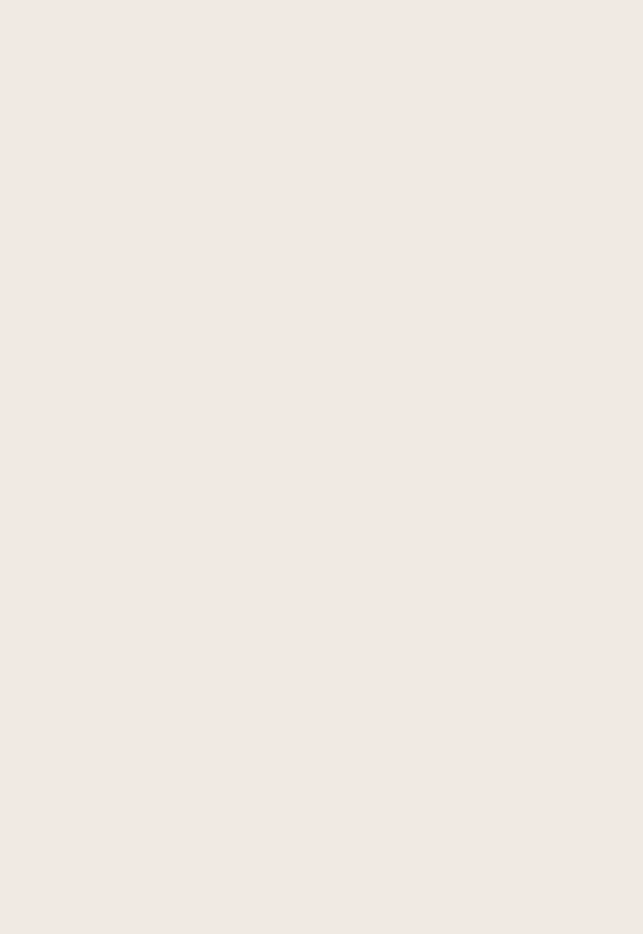
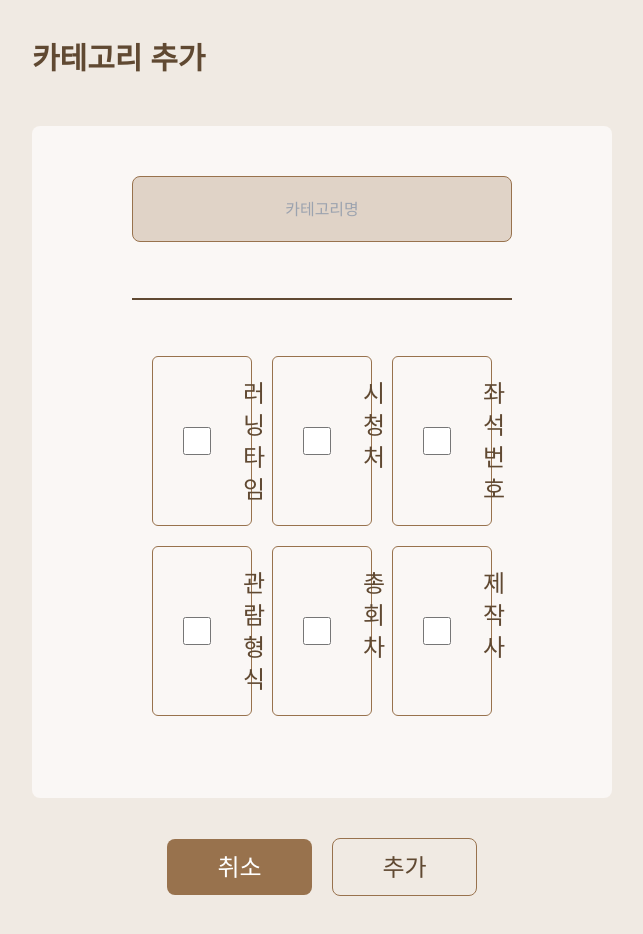
Before and after one commit to Sonjieun2/MediaDiary, a React (Vite) app: page /addCategory in a window 1280 px wide. Shown: the part 100-1034 px from the top of the page, without its empty margins (318-961 px from the left). Before the commit the page ends 800 px from the top, so only its background shows below. Built offline with nearby package versions, Linux system fonts and the light colour scheme.

Commit message:
카테고리 추가 페이지 추가

```diff
--- a/src/components/forms/FieldConfigs.js
+++ b/src/components/forms/FieldConfigs.js
@@ -1,50 +1,33 @@
-export const FieldConfig = {
-  movie: [
-    {
+export const Field = {
+  runningTime: {
     label: '러닝타임',
     placeholder: '0분',
   },
-    {
+  platform: {
     label: '시청처',
-      placeholder: '-',
+    placeholder: 'CGV',
   },
-    {
+  seat: {
     label: '좌석번호',
-      placeholder: 'A열 1',
+    placeholder: 'A열 10',
   },
-    {
+  format: {
     label: '관람형식',
     placeholder: '2D',
   },
-  ],
 
-  drama: [
-    {
+  episode: {
     label: '총 회차',
-      placeholder: '16부작',
+    placeholder: '16화',
   },
-    {
-      label: '시청',
-      placeholder: '티빙',
-    },
-    {
+  company: {
     label: '제작사',
     placeholder: 'tvN',
   },
-  ],
+}
 
-  animation: [
-    {
-      label: '총 회차',
-      placeholder: '24화',
-    },
-    {
-      label: '시청',
-      placeholder: '라프텔',
-    },
-    {
-      label: '제작사',
-      placeholder: '본즈(BONES)',
-    },
-  ]
+export const FieldConfig = {
+  movie: ['runningTime', 'platform', 'seat', 'format'],
+  animation: ['episode', 'platform', 'company'],
+  drama: ['episode', 'platform', 'company'],
 }
--- a/src/page/AddCategory.jsx
+++ b/src/page/AddCategory.jsx
@@ -1,9 +1,76 @@
+import { useState } from 'react'
+import { Link } from 'react-router-dom'
 import Layout from '../components/common/Layout'
+import { Field } from '../components/forms/FieldConfigs'
 
 export default function AddCategory() {
+  const [checked, setChecked] = useState([])
+  const labels = Object.values(Field).map(field => field.label)
+
   return (
-    <Layout>
+    <Layout className="relative px-[350px]">
+      <p className="w-full text-left text-3xl font-bold mb-[50px]">카테고리 추가</p>
 
+      <div className="flex flex-col items-center jusitfy-center px-[100px] py-[50px] bg-beige-400 rounded-lg">
+        {/* 카테고리명 작성 */}
+        <input
+          className="flex-1 text-center items-center px-3 py-5 w-[380px] bg-beige-600 border border-beige-700 rounded-lg"
+          placeholder="카테고리명"
+        />
+
+        <div className="w-full border border-[1px] border-beige-800 my-14" />
+
+        <div className="grid grid-cols-3 gap-5 w-full px-[20px] pb-8">
+          {/* 정보 입력란 선택 */}
+          {labels.map((items) => (
+            <label
+              key={items}
+              className="flex flex-row gap-8 px-[30px] py-5 w-full border border-beige-700 rounded-md"
+            >
+              <input
+                type="checkbox"
+                checked={checked.includes(items)}
+                disabled={
+                  checked.length == 4 &&
+                  !checked.includes(items)
+                }
+                onChange={() => {
+                  if (checked.includes(items)) {
+                    setChecked(checked.filter(item => item !== items))
+                  }
+                  else {
+                    setChecked([...checked, items])
+                  }
+                }}
+                className="
+                  aspect-square w-7 bg-white border border-beige-800 rounded-md
+                  accent-beige-700 checked:border-transparent focus:outline-none cursor-pointer
+                "
+              />
+              <p className="text-2xl">{items}</p>
+            </label>
+          ))}
+        </div>
+        <p className={`text-sm text-burgundy ${checked.length == 4 ? 'flex' : 'hidden'}`}>
+          4개까지만 선택 가능합니다.
+        </p>
+      </div>
+
+      {/* 저장, 취소 버튼 */}
+      <div className="flex flex-row items-center justify-center gap-5 pt-10 w-full">
+        <Link
+          to='/upload'
+          className="w-1/4 px-10 py-3 bg-beige-700 text-white rounded-lg text-2xl"
+        >
+          <p className="text-center">취소</p>
+        </Link>
+        <Link
+          to='/upload'
+          className="w-1/4 items px-10 py-3 bg-beige-500 border border-beige-700 rounded-lg text-2xl"
+        >
+          <p className="text-center">추가</p>
+        </Link>
+      </div>
     </Layout>
   )
 }
--- a/src/page/Registration.jsx
+++ b/src/page/Registration.jsx
@@ -9,7 +9,7 @@ import Dropdown from '../components/common/Dropdown'
 import Calendar from '../components/Calendar'
 
 import { Fields } from '../components/forms/Fields'
-import { FieldConfig } from '../components/forms/FieldConfigs'
+import { Field, FieldConfig } from '../components/forms/FieldConfigs'
 
 export default function Registration() {
   const Category = [
@@ -65,16 +65,19 @@ export default function Registration() {
                   className="flex-1"
                   buttonClassName="py-3"
                 />
-                <button className="aspect-square w-[55px] bg-beige-600 border border-beige-700 rounded-lg">
+                <Link
+                  to='/addCategory'
+                  className="aspect-square flex items-center justify-center w-[55px] bg-beige-600 border border-beige-700 rounded-lg"
+                >
                   <p className="font-bold text-2xl">+</p>
-                </button>
+                </Link>
               </div>
             </div>
 
             {/* 제목 */}
             <div className="flex flex-row items-center gap-8">
               <p className={labelClass}>제목</p>
-              <input className="flex-1 px-3 py-3 w-[380px] bg-beige-600 border border-beige-700 rounded-lg"></input>
+              <input className="flex-1 px-3 py-3 w-[380px] bg-beige-600 border border-beige-700 rounded-lg" />
             </div>
 
             {/* 별점 */}
@@ -156,9 +159,9 @@ export default function Registration() {
         <div className="flex flex-row w-full justify-between">
           {currentFields.map((field) => (
             <Fields
-              key={field.label}
-              label={field.label}
-              placeholder={field.placeholder}
+              key={field}
+              label={Field[field].label}
+              placeholder={Field[field].placeholder}
             />
           ))}
         </div>
```
Lines whose indentation alone changed are shown as unchanged.
